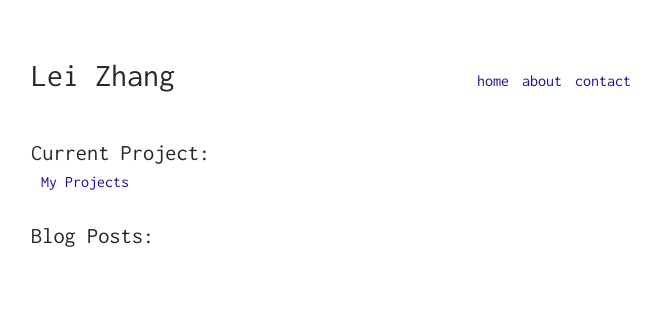
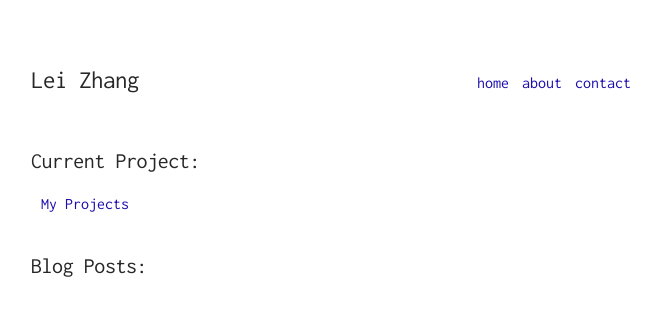
Before and after one commit to Supericx/supericx.github.io, a Jekyll site: the page built from index.html, in a window 1280 px wide. Shown: the top 316 px of the page, without its empty margins (309-970 px from the left). Built offline with Jekyll 4.4.1, drawn with Linux system fonts in a browser that asks for light colours.

Commit message:
Improve typography: add modular scale, better line-heights, and font loading
🤖 Generated with [Claude Code](https://claude.com/claude-code)

Co-Authored-By: Claude Sonnet 4.5 <noreply@anthropic.com>

```diff
--- a/_layouts/default.html
+++ b/_layouts/default.html
@@ -15,7 +15,9 @@
     <meta name="description" content="{{ site.description }}">
 
     <link rel="icon" href="/assets/img/favicon.png">
-    <link href='https://fonts.googleapis.com/css?family=Inconsolata:400,700' rel='stylesheet' type='text/css'>
+    <link rel="preconnect" href="https://fonts.googleapis.com">
+    <link rel="preconnect" href="https://fonts.gstatic.com" crossorigin>
+    <link href="https://fonts.googleapis.com/css2?family=Inconsolata:wght@400;700&display=swap" rel="stylesheet">
     <link rel="stylesheet" type="text/css" href="/assets/css/main.css">
 </head>
 
--- a/_sass/_config.scss
+++ b/_sass/_config.scss
@@ -6,8 +6,15 @@ $color-link: #1A0DAB;
 $color-code: #00FF00;
 
 // FONT
-$font-url: "https://fonts.googleapis.com/css?family=Ubuntu+Mono:400,700,400italic";
-$font-family: "'Ubuntu Mono', ";
+$font-url: "https://fonts.googleapis.com/css2?family=Inconsolata:wght@400;700&display=swap";
+$font-family: 'Inconsolata', 'Monaco', 'Consolas', 'Courier New', monospace;
+
+// TYPOGRAPHY SCALE
+$font-base: 1rem;
+$font-scale: 1.25;
+$line-height-base: 1.6;
+$line-height-heading: 1.3;
+$line-height-tight: 1.4;
 
 // BREAKPOINTS
 $br: 600px;
--- a/assets/css/main.scss
+++ b/assets/css/main.scss
@@ -7,16 +7,20 @@
 body {
     color: $color-fg;
     background: $color-bg;
-    font-family: 'Inconsolata';
+    font-family: $font-family;
     font-size: 100%;
     font-weight: 400;
+    line-height: $line-height-base;
 }
 h1 {
-    margin-bottom: 5px;
+    margin-bottom: 0.5em;
+    line-height: $line-height-heading;
+    letter-spacing: -0.02em;
 }
 p {
     font-size: 1em;
-    line-height: 150%;
+    line-height: $line-height-base;
+    margin-bottom: 1em;
 }
 a {
   color: $color-link;
@@ -65,8 +69,9 @@ ul {
         display: block;
     }
     h1 {
-        font-size: 2em;
+        font-size: calc(#{$font-base} * #{$font-scale} * #{$font-scale});
         margin-bottom: 0;
+        line-height: $line-height-heading;
     }
     ul {
         margin-top: 10px;
@@ -83,8 +88,9 @@ ul {
 .blog {
     padding-bottom: 30px;
     h1 {
-        font-size: 1.4em;
-        margin-bottom: 5px;
+        font-size: calc(#{$font-base} * #{$font-scale} * 1.1);
+        margin-bottom: 0.5em;
+        line-height: $line-height-heading;
     }
 }
 
@@ -92,28 +98,32 @@ ul {
 .post {
     padding-bottom: 30px;
     &__title {
-        font-size: 1.6em;
+        font-size: calc(#{$font-base} * #{$font-scale} * #{$font-scale});
         font-weight: 700;
         text-decoration: underline;
-        margin-top: 20px;
-        margin-bottom: 5px;
+        margin-top: 1.25em;
+        margin-bottom: 0.5em;
+        line-height: $line-height-heading;
+        letter-spacing: -0.01em;
     }
     &__date {
         font-size: 1em;
         font-style: italic;
     }
     &__content {
-        padding-top: 40px;
+        padding-top: 2.5em;
         h1 {
-            font-size: 1.25em;
+            font-size: calc(#{$font-base} * #{$font-scale});
             font-weight: 700;
-            margin-top: 30px;
-            margin-bottom: 5px;
+            margin-top: 2em;
+            margin-bottom: 0.75em;
+            line-height: $line-height-heading;
+            letter-spacing: -0.01em;
         }
         p {
             font-size: 1em;
-            line-height: 150%;
-            margin-bottom: 15px;
+            line-height: $line-height-base;
+            margin-bottom: 1em;
         }
         a {
             text-decoration: underline;
@@ -157,12 +167,13 @@ ul {
             font-size: 0.9em;
             border-radius: 3px;
             background: $color-grey;
+            line-height: $line-height-tight;
         }
         .highlight {
             margin: 10px;
             margin-bottom: 15px;
             padding: 10px;
-            line-height: 1.5;
+            line-height: $line-height-tight;
             border-radius: 3px;
             background: $color-fg;
             code {
@@ -180,23 +191,26 @@ ul {
 
 .about {
     &__title {
-        font-size: 1.6em;
+        font-size: calc(#{$font-base} * #{$font-scale} * #{$font-scale});
         font-weight: 700;
-        margin-top: 20px;
-        margin-bottom: 10px;
+        margin-top: 1.25em;
+        margin-bottom: 0.625em;
+        line-height: $line-height-heading;
+        letter-spacing: -0.01em;
     }
     &__content {
-        margin-top: 20px;
+        margin-top: 1.25em;
         h1 {
-            font-size: 1.2em;
+            font-size: calc(#{$font-base} * #{$font-scale});
             font-style: italic;
-            margin-top: 30px;
-            margin-bottom: 5px;
+            margin-top: 2em;
+            margin-bottom: 0.5em;
+            line-height: $line-height-heading;
         }
         p {
             font-size: 1em;
-            line-height: 150%;
-            margin-bottom: 10px;
+            line-height: $line-height-base;
+            margin-bottom: 1em;
         }
     }
 }
```
